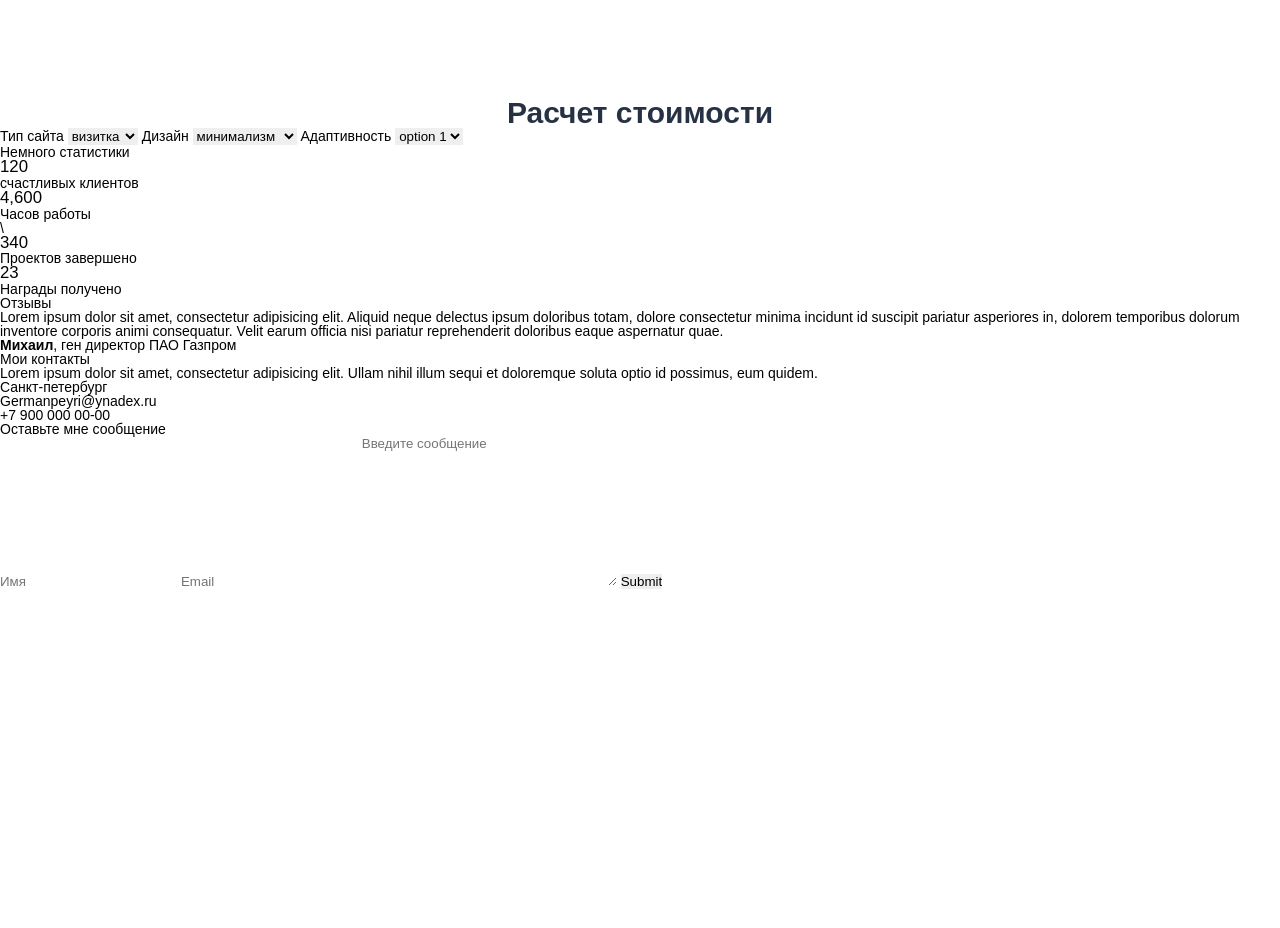
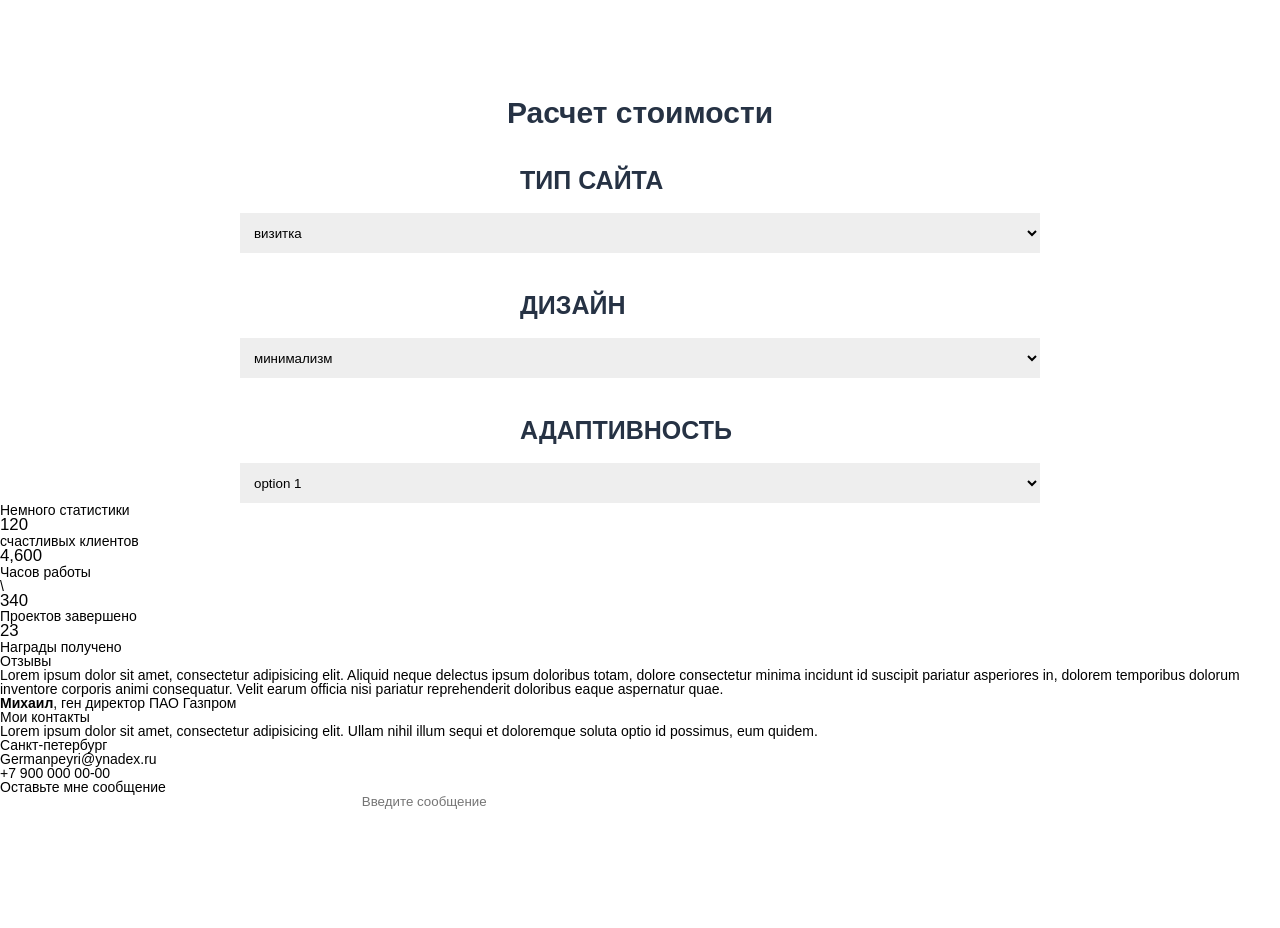
Before and after one commit to Geroiner/Geroiner.github.io, a plain HTML site: page index.html in a window 1280 px wide. Shown: the part 2580-3508 px from the top of the page. Before the commit the page ends 3169 px from the top, so only its background shows below. Drawn offline with Linux system fonts and the light colour scheme.

Commit message:
Add files via upload

```diff
--- a/index.html
+++ b/index.html
@@ -127,21 +127,21 @@
                     </div>
                     <div class="type-menu">
                        <form action="s">
-                        Тип сайта
-                        <select name="list1" id="list">
-                            <option value="визитка"> визитка</option>
+                       <h2> ТИП САЙТА</h2>
+                        <select class="list1"  placeholder="Выберите пункт...">
+                            <option value="визитка"   placeholder="Выберите пункт..."> визитка</option>
                             <option value="магазин"> магазин</option>
                             <option value="лендинг"> лендинг</option>
                         </select>
 
-                        Дизайн
-                        <select name="list2" id="list">
+                     <h2>   ДИЗАЙН</h2>
+                        <select class="list1" id="list">
                             <option value="fhvb"> минимализм</option>
                             <option value="hfbvru"> максимализм</option>
                         </select>
 
-                        Адаптивность
-                        <select name="list3" id="list">
+                     <h2>   АДАПТИВНОСТЬ</h2>
+                        <select class="list1" id="list">
                             <option value="vdfr"> option 1</option>
                             <option value="vdfr"> option2 </option>
                             <option value="vdfr"> option 3</option>
--- a/style.css
+++ b/style.css
@@ -334,7 +334,22 @@ padding-left: 430px;
 
 
    }
-.type-menu list1 {
+.list1 {
+   display: block;
 
-    text-align: center;
+    margin-left: auto;
+    margin-right: auto;
+    padding-left: 10px;
+    width: 800px;
+    height: 40px;
+    background-color: #eeeeee;
 }
+.type-menu h2 {
+    margin-left: 520px;
+    margin-top: 40px;
+    margin-bottom: 20px;
+    font-size: 25px;
+       font-weight: 700;
+       color: #263244;
+
+}
```
